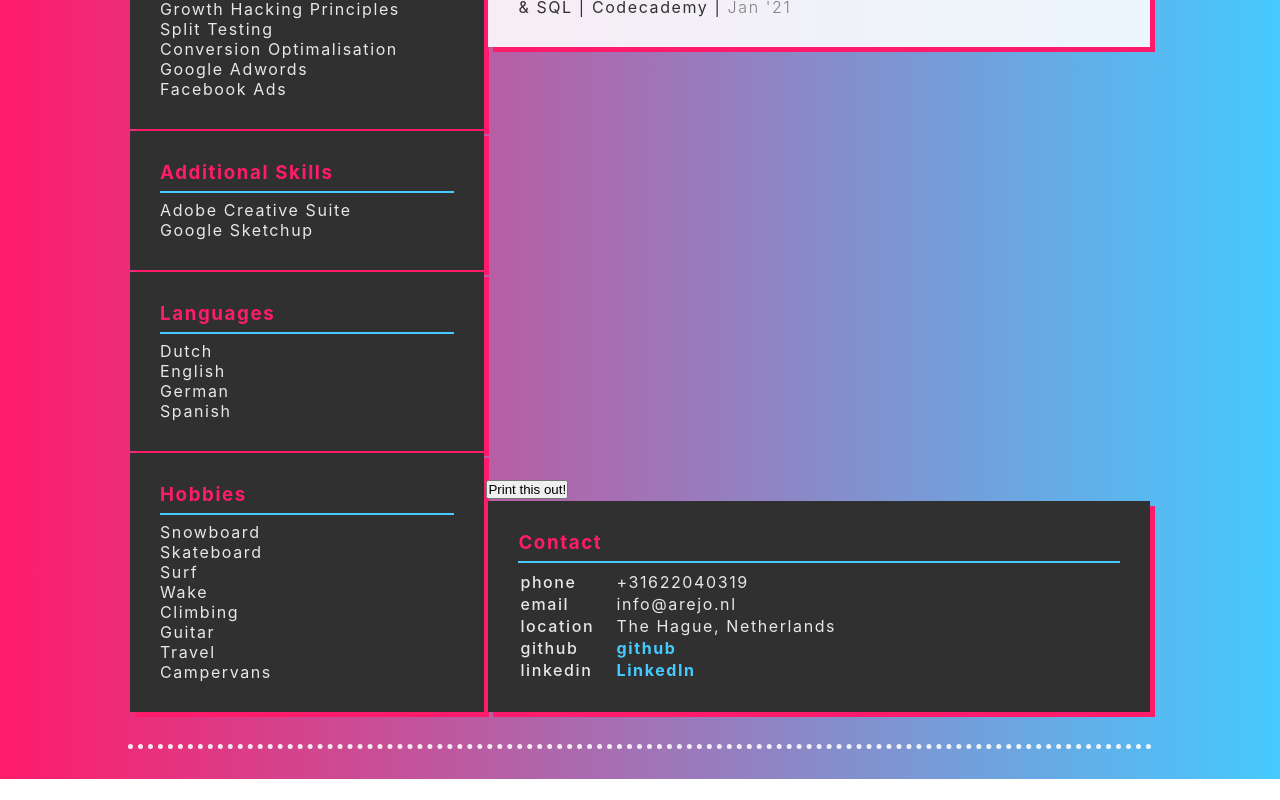
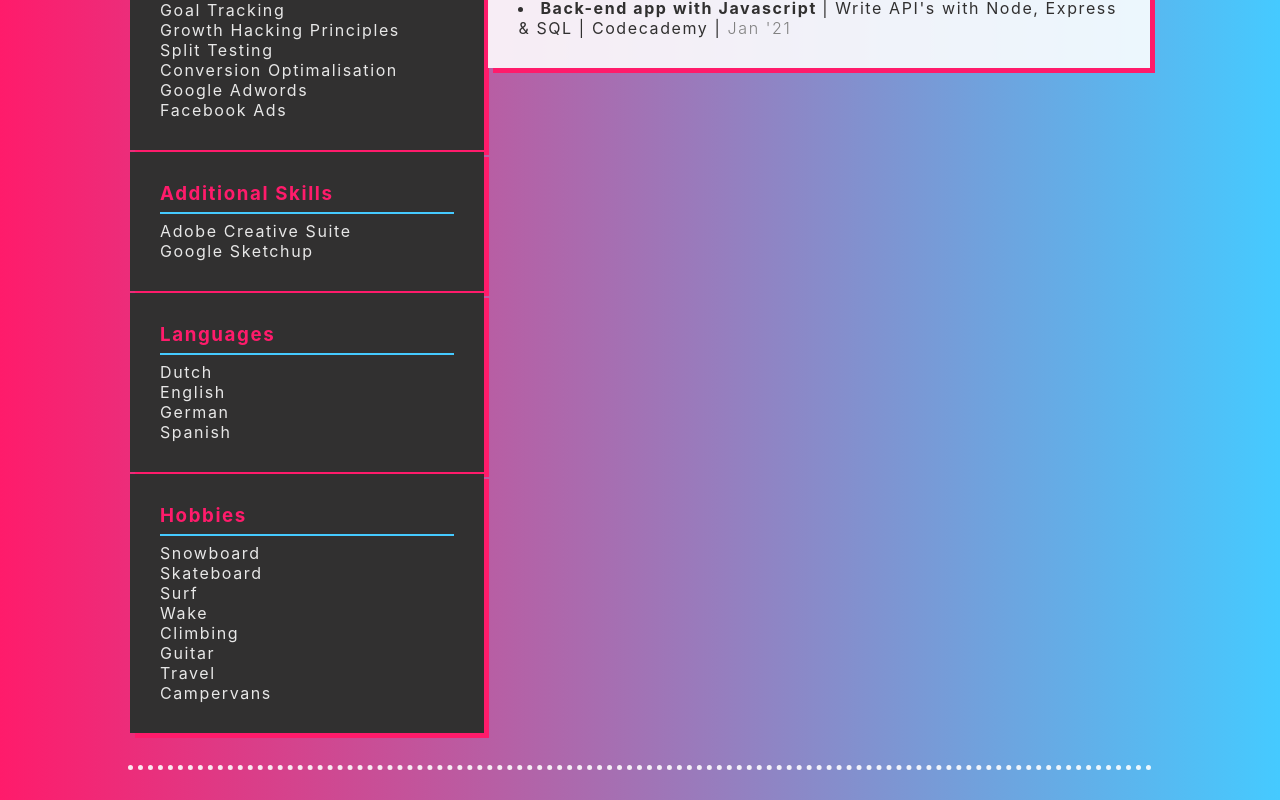
Before and after one commit to arejasverduras/resume, a React (Create React App) app: page / in a window 1280 px wide. Shown: the part 1713-2513 px from the top of the page. Before the commit the page ends 2492 px from the top, so only its background shows below. Built offline with nearby package versions, Linux system fonts and the light colour scheme.

Commit message:
scale the content to max-widht of the paper while printing. Setting different max-width settings in CSS for App

```diff
--- a/src/App.css
+++ b/src/App.css
@@ -16,7 +16,7 @@ a {
 
 .App {
   display: grid;
-  max-width: 1024px;
+  max-width: 80%;
   grid-template-areas:
   "header header"
   "contact main"
@@ -32,6 +32,20 @@ a {
   margin-bottom: 30px;
 }
 
+@media screen and (min-width: 1441px) {
+  .App {
+    max-width: 1440px;
+  }
+
+}
+
+@media screen and (max-width: 768px) {
+  .App {
+    max-width: 100%;
+  }
+
+}
+
 @media screen and (max-width: 500px) {
   .App {
     grid-template-areas:
@@ -42,6 +56,7 @@ a {
     "sidebar"
     "ShowSearchTerm";
   margin: 10px auto;
+  max-width: 100%;
   grid-template-columns: 100%}
 
 }
--- a/src/App.js
+++ b/src/App.js
@@ -8,9 +8,9 @@ import { Content} from './components/Content/Content';
 import {Contact} from './components/Contact/Contact';
 import { Summary } from './components/Summary/Summary';
 import { ShowSearchTerm} from './components/ShowSearchTerm/ShowSearchTerm'
-import { Printer } from './components/ComponentToPrint/Printer';
+// import { Printer } from './components/ComponentToPrint/Printer';
 
-function App() {
+export const App = React.forwardRef((props, ref) => {
   const {
     jobs,
     certifications,
@@ -194,7 +194,7 @@ hobbies} = profileData;
     },[searchTerm])
 
   return (
-    <div className="App">
+    <div ref={ref} className="App">
       <Header
         profileName={profileName}
         profileTitle={profileTitle}
@@ -228,16 +228,12 @@ hobbies} = profileData;
     <ShowSearchTerm
       searchTerm={searchTerm}
       flipped={flipped} />
-      <Printer
-        contactInfo={search(contactInfo, 'contact','object')}
-        flipped={flipped}/>
     </div>
-
   );
 
 
 
 
-}
+})
 
-export default App;
+// export default App;
--- a/src/components/ComponentToPrint/Printer.js
+++ b/src/components/ComponentToPrint/Printer.js
@@ -1,10 +1,11 @@
 import React, { useRef } from 'react';
 import ReactToPrint from 'react-to-print';
+import {App}from '../../App';
 
 // import { ComponentToPrint } from './ComponentToPrint';
-import { Contact } from '../Contact/Contact';
+// import { Contact } from '../Contact/Contact';
 
-export const Printer = ({contactInfo, flipped}, ref) => {
+export const Printer = (props, ref) => {
   const componentRef = useRef();
 
   return (
@@ -13,11 +14,7 @@ export const Printer = ({contactInfo, flipped}, ref) => {
         trigger={() => <button>Print this out!</button>}
         content={() => componentRef.current}
       />
-      <Contact
-        ref={componentRef}
-        contactInfo={contactInfo}
-        flipped={flipped}
-         />
+  <App ref={componentRef}/>
     </div>
   );
 };
--- a/src/index.js
+++ b/src/index.js
@@ -1,13 +1,14 @@
 import React from 'react';
 import ReactDOM from 'react-dom/client';
 import './index.css';
-import App from './App';
+// import App from './App';
 import reportWebVitals from './reportWebVitals';
-
+import { Printer
+ } from './components/ComponentToPrint/Printer';
 const root = ReactDOM.createRoot(document.getElementById('root'));
 root.render(
   <React.StrictMode>
-    <App />
+          <Printer />
   </React.StrictMode>
 );
 
```
